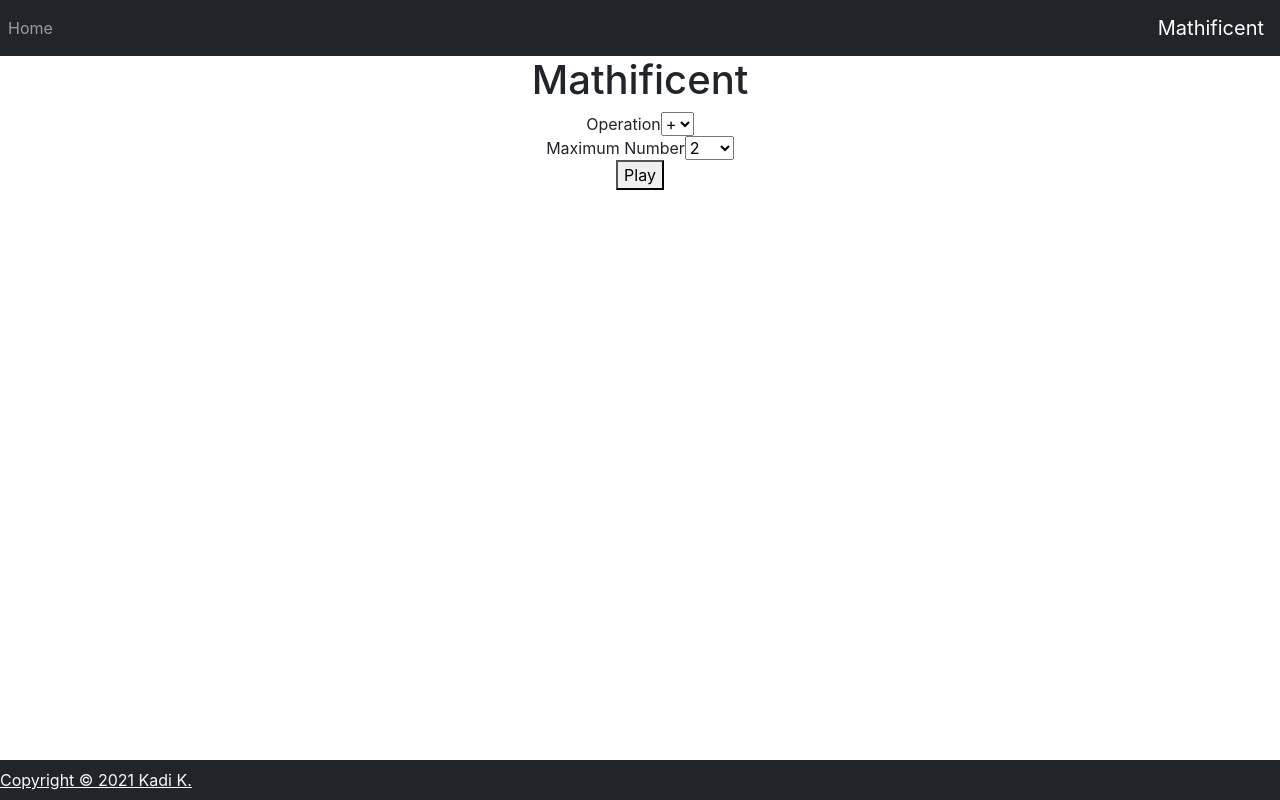
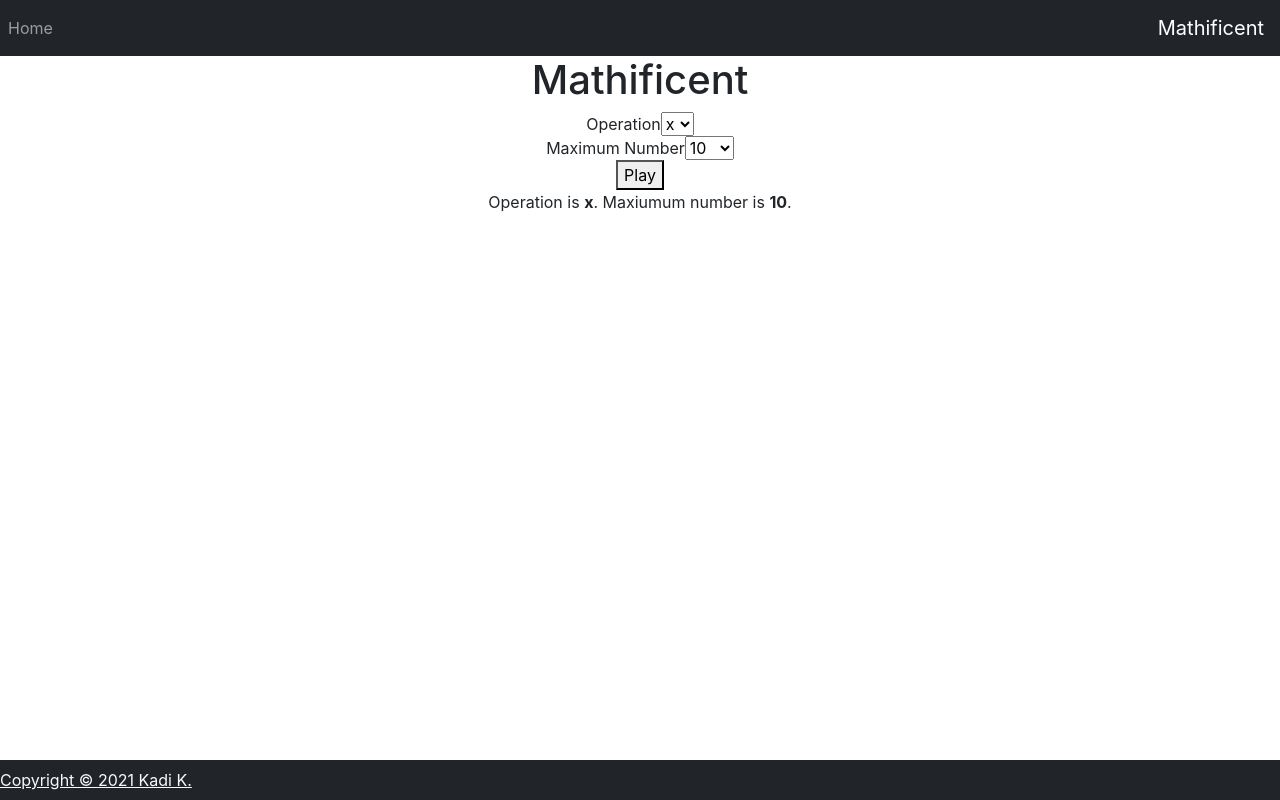
Before and after one commit to punane06/mathificent, a React (Create React App) app: page / in a window 1280 px wide. Built offline with nearby package versions, Linux system fonts and the light colour scheme.

Commit message:
child component and state

```diff
--- /dev/null
+++ b/src/components/Game.js
@@ -0,0 +1,12 @@
+import React from "react";
+
+function Game(props) {
+  return (
+    <div>
+      Operation is <strong>{props.operation}</strong>. Maxiumum number is{" "}
+      <strong>{props.maxNumber}</strong>.
+    </div>
+  );
+}
+
+export default Game;
--- a/src/components/Main.js
+++ b/src/components/Main.js
@@ -2,21 +2,33 @@ import React from "react";
 import SelectInput from "./SelectInput";
 import PlayButton from "./PlayButton";
 
-function Main() {
-    const operations =['+', '-', 'x', '/'];
+function Main(props) {
+  const operations = ["+", "-", "x", "/"];
   const numbers = [];
-    for (let number=2; number <= 100; number++) {
+  for (let number = 2; number <= 100; number++) {
     numbers.push(number);
   }
 
   return (
     <main>
       <h1>Mathificent</h1>
-            <SelectInput label="Operation" id="operation" values={operations} />
-            <SelectInput label="Maximum Number" id="max-number" values={numbers} />
+      <SelectInput
+        label="Operation"
+        id="operation"
+        currentValue={props.operation}
+        setCurrentValue={props.setOperation}
+        values={operations}
+      />
+      <SelectInput
+        label="Maximum Number"
+        id="max-number"
+        currentValue={props.maxNumber}
+        setCurrentValue={props.setMaxNumber}
+        values={numbers}
+      />
       <PlayButton />
     </main>
-    )
+  );
 }
 
 export default Main;
--- a/src/components/SelectInput.js
+++ b/src/components/SelectInput.js
@@ -1,19 +1,25 @@
-import React from "react";
+import React, { Fragment } from "react";
 
-function SelectInput (props) {
-    const values = props.values;
-    const selectOptions = values.map((value)=>
-        <option value={value} key={value.toString()}>{value}</option>
-    );
+function SelectInput({ label, id, values, currentValue, setCurrentValue }) {
+  const selectOptions = values.map((value) => (
+    <option value={value} key={value.toString()}>
+      {value}
+    </option>
+  ));
 
-    return (
-        <div>
-            <label htmlFor={props.id}>{props.label}</label>
-            <select id={props.id}>
-                {selectOptions}
-            </select>
-        </div>
-    )
+  return (
+    <Fragment>
+      <label htmlFor={id}>{label}</label>
+      <select
+        id={id}
+        defaultValue={currentValue}
+        onChange={(e) => setCurrentValue(e.target.value)}
+      >
+        {selectOptions}
+      </select>
+      <br />
+    </Fragment>
+  );
 }
 
 export default SelectInput;
--- a/src/containers/App.js
+++ b/src/containers/App.js
@@ -1,13 +1,24 @@
-import './App.css';
-import Header from '../components/Header';
-import Footer from '../components/Footer';
-import Main from '../components/Main';
+import React, { useState } from "react";
+import "./App.css";
+import Header from "../components/Header";
+import Footer from "../components/Footer";
+import Main from "../components/Main";
+import Game from "../components/Game";
 
 function App() {
+  const [operation, setOperation] = useState("x");
+  const [maxNumber, setMaxNumber] = useState(10);
+
   return (
     <div className="App">
       <Header />
-      <Main />
+      <Main
+        operation={operation}
+        setOperation={setOperation}
+        maxNumber={maxNumber}
+        setMaxNumber={setMaxNumber}
+      />
+      <Game operation={operation} maxNumber={maxNumber} />
       <Footer />
     </div>
   );
```
Lines whose indentation alone changed are shown as unchanged.
